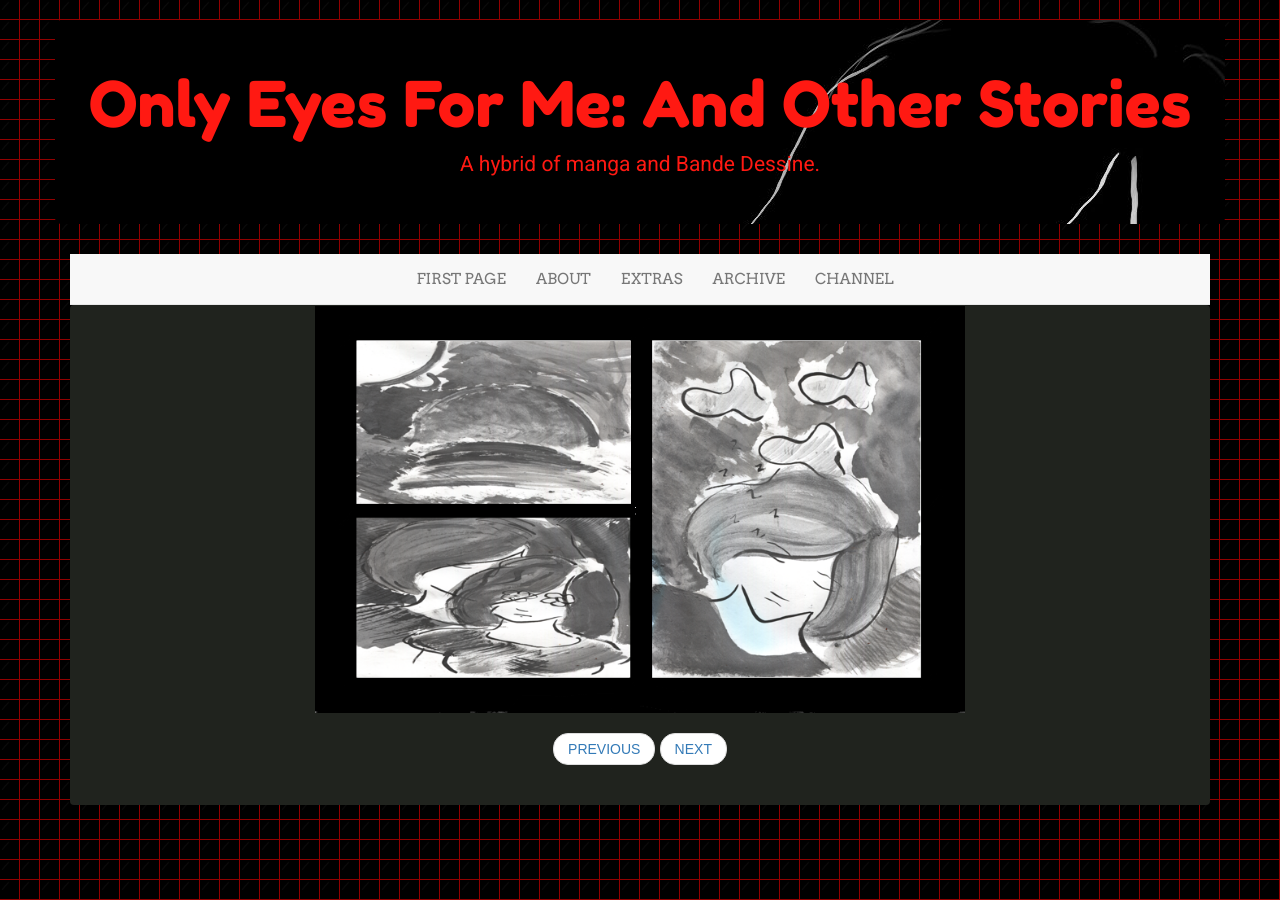
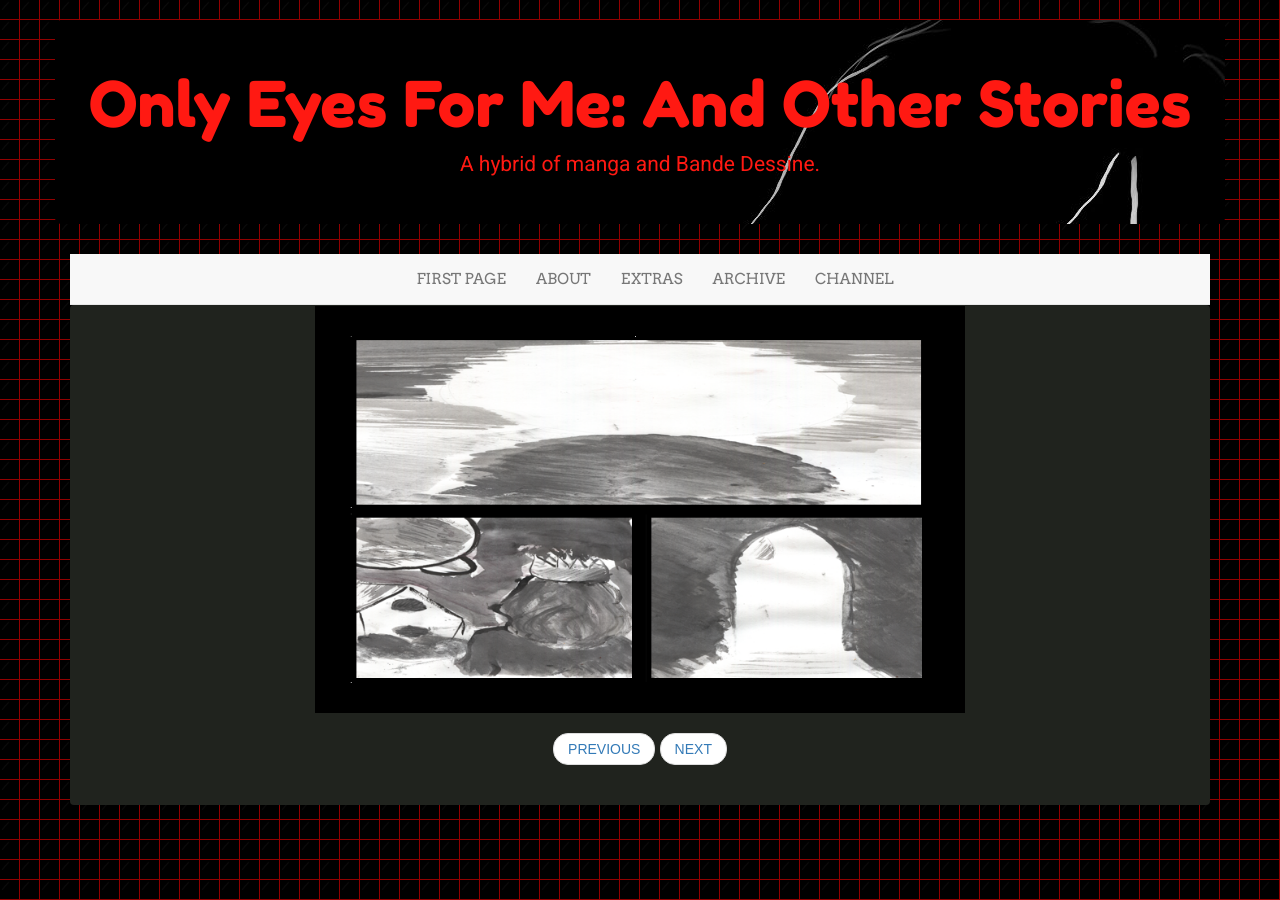
Before and after one commit to LWFlouisa/OnlyEyesForMe, a Jekyll site: the page built from _posts/2022-06-30-page_two.md, in a window 1280 px wide. Built offline with Jekyll 4.4.1, drawn with Linux system fonts in a browser that asks for light colours; nearby versions of some CDN libraries.

Commit message:
Update 2022-06-30-page_two.md

```diff
--- a/_posts/2022-06-30-page_two.md
+++ b/_posts/2022-06-30-page_two.md
@@ -5,4 +5,4 @@ title: "PAGE TWO"
 categories: page
 permalink: /002
 ---
-![PAGE ONE](https://lwflouisa.github.io/OnlyEyesForMe/pages/002.png)
+![PAGE ONE](https://lwflouisa.github.io/OnlyEyesForMe/pages/003.png)
```
